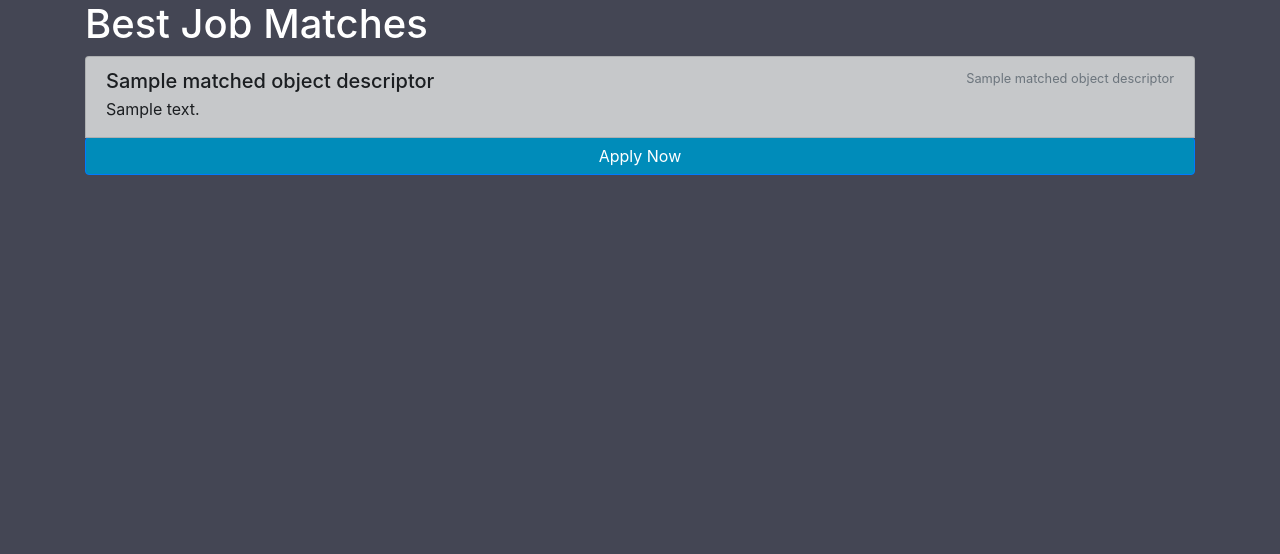
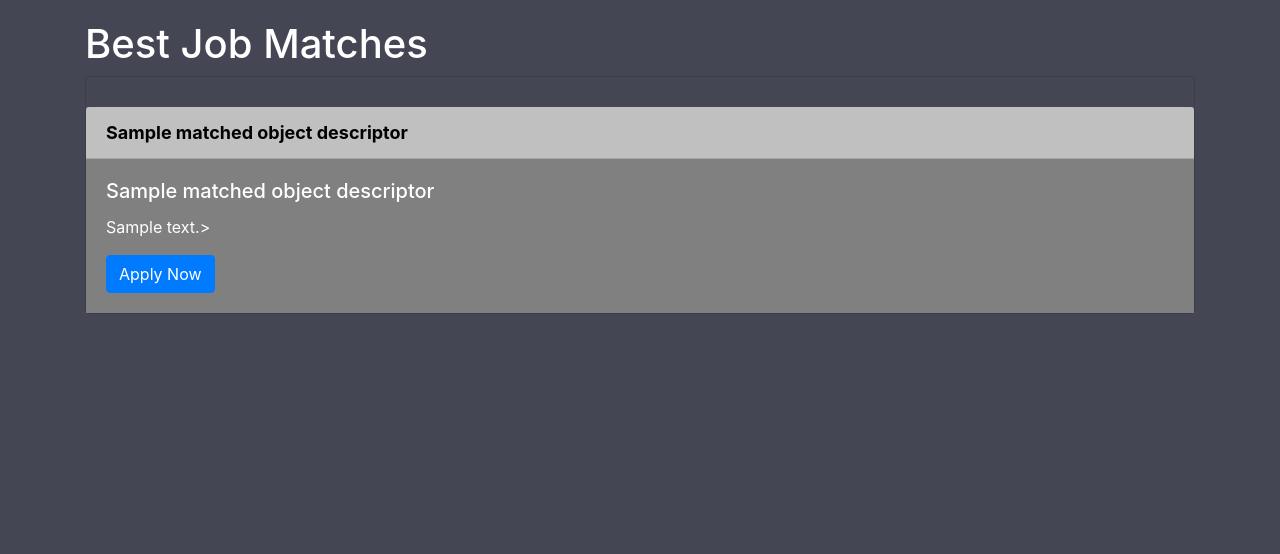
Before and after one commit to GrantHGR/JobRanger, a Node server app: template src/views/pages/discover.ejs in a window 1280 px wide. Shown: the part 56-610 px from the top of the page. Run offline with Node 20, Linux system fonts and the light colour scheme; the template is opened without the code that fills it: most values are stand-ins (such as "Sample title", 1, 10 or a date in 2020); some libraries are stand-ins or nearby versions.

Commit message:
improved discover.ejs

```diff
--- a/src/views/pages/discover.ejs
+++ b/src/views/pages/discover.ejs
@@ -4,18 +4,20 @@
 
     <main>
       <div class="container">
-        <h1>Best Job Matches</h1>
+        <h1 style="padding-top: 20px;">Best Job Matches</h1>
         <!-- THE REST OF YOUR HTML CODE GOES HERE -->
-        <div class="list-group">
+        <div class="list-group" style="background-color: #444654;">
             <% for(let i=0; i<data.length; i++){%>
-              <a href="#" class="list-group-item list-group-item-action list-group-item-dark flex-column align-items-start">
-                  <div class="d-flex w-100 justify-content-between">
-                    <h5 class="mb-1"><%=data[i].MatchedObjectDescriptor.PositionTitle%></h5>
-                    <small class="text-muted"><%=data[i].MatchedObjectDescriptor.OrganizationName%></small>
-                  </div>
-                  <p class="mb-1"><%=data[i].MatchedObjectDescriptor.UserArea.Details.JobSummary%></p>
-                  <a href="<%= data[i].MatchedObjectDescriptor.ApplyURI%>" class="btn btn-primary" style="background-color: #008CBA">Apply Now</a>
-                </a>
+              <div class="card" style="padding-top: 30px; background-color: #444654">
+                <div class="card-header" style="color:black; font-size: large; background-color: silver;">
+                 <b><%=data[i].MatchedObjectDescriptor.PositionTitle%></b>
+                </div>
+                <div class="card-body" style="background-color: #808080;">
+                  <h5 class="card-title"><%=data[i].MatchedObjectDescriptor.OrganizationName%></h5>
+                  <p class="card-text"><%=data[i].MatchedObjectDescriptor.UserArea.Details.JobSummary%>></p>
+                  <a href="<%= data[i].MatchedObjectDescriptor.ApplyURI%>" class="btn btn-primary">Apply Now</a>
+                </div>
+              </div>
             <%}%>
             </div>
         </div>
```
